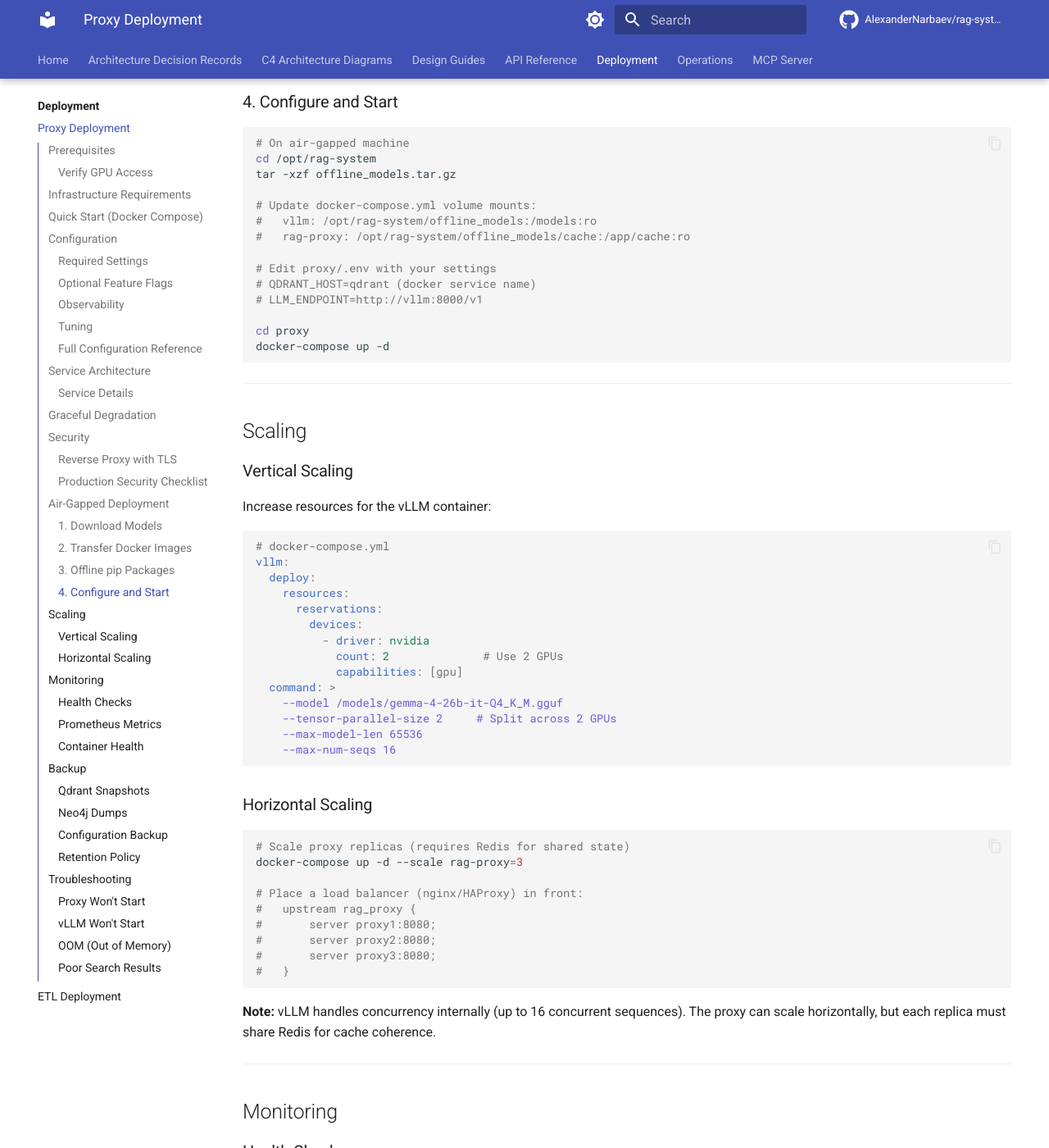
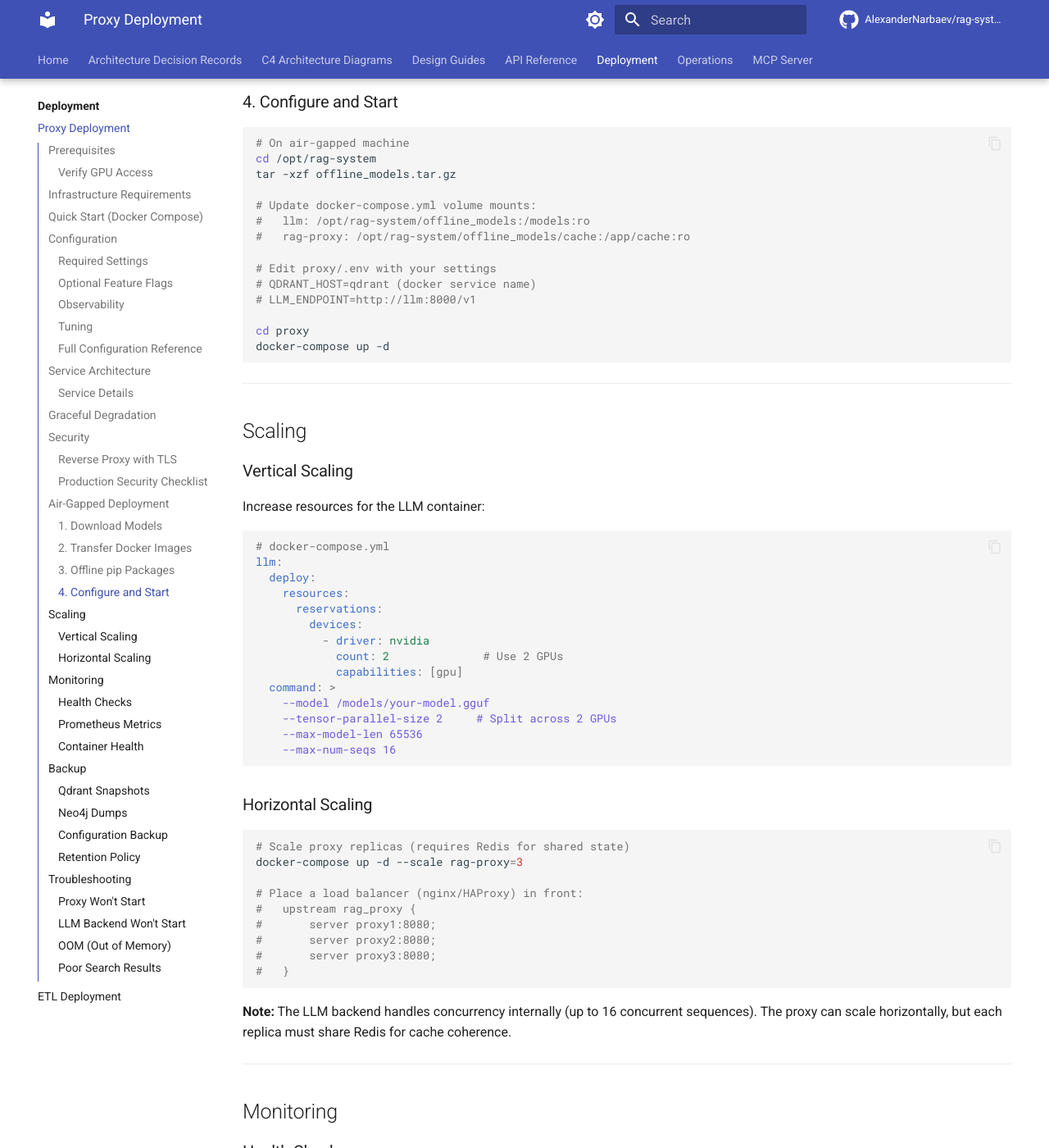
Before and after one commit to AlexanderNarbaev/rag-system, an MkDocs documentation site: the page built from docs/deploy_proxy.md, in a window 1280 px wide and 1400 px high, scrolled down 7661 px. Shown: the whole window at 82% size. Built offline with MkDocs 1.6.1 and Material for MkDocs 9.7.7, drawn with Linux system fonts in a browser that asks for light colours; comment, search, counter and statistics services are not loaded; some of the changed text lies outside the part shown.

Commit message:
docs: update remaining deploy docs + tests — remove all hardcoded model refs
- deploy_proxy.md: all 17 gemma/vllm references replaced with generic placeholders
- deploy_etl.md: spaCy/embedder model names as examples only
- deployment/index.md, diagrams/index.md: vLLM → LLM backend
- All test files: gemma model strings → test-model placeholder
- Zero hardcoded model names remain in codebase

````diff
--- a/docs/deploy_proxy.md
+++ b/docs/deploy_proxy.md
@@ -1,6 +1,6 @@
 # Proxy Deployment Guide
 
-The RAG Proxy is the core serving layer — a FastAPI application exposing an OpenAI-compatible API. It connects to Qdrant (vector search), Neo4j (knowledge graph), Redis (cache), and vLLM/llama.cpp (LLM inference).
+The RAG Proxy is the core serving layer — a FastAPI application exposing an OpenAI-compatible API. It connects to Qdrant (vector search), Neo4j (knowledge graph), Redis (cache), and an LLM backend (vLLM, llama.cpp, or any OpenAI-compatible endpoint).
 
 ---
 
@@ -70,7 +70,7 @@ docker-compose up -d
 
 # 3. Check status
 docker-compose ps
-# Expected: qdrant, neo4j, redis, vllm, rag-proxy, hitl-dashboard — all "Up"
+# Expected: qdrant, neo4j, redis, llm, rag-proxy, hitl-dashboard — all "Up"
 
 # 4. Verify health
 curl http://localhost:8080/v1/health
@@ -98,13 +98,13 @@ QDRANT_HOST=qdrant
 QDRANT_PORT=6333
 COLLECTION_NAME=knowledge_base
 
-# LLM endpoint (vLLM or llama.cpp)
-LLM_ENDPOINT=http://vllm:8000/v1
-LLM_MODEL_NAME=gemma-4-26b-it
-LLM_API_KEY=           # optional; must match vLLM --api-key if set
+# LLM endpoint (vLLM, llama.cpp, or any OpenAI-compatible backend)
+LLM_ENDPOINT=http://llm:8000/v1
+LLM_MODEL_NAME=your-model-name
+LLM_API_KEY=           # optional; must match backend --api-key if set
 
 # Embedding model
-EMBEDDER_MODEL=BAAI/bge-m3
+EMBEDDER_MODEL=your-embedding-model
 EMBEDDER_DEVICE=cpu    # "cpu" or "cuda"
 
 # Reranker
@@ -142,8 +142,8 @@ RATE_LIMIT_PER_MINUTE=60
 RATE_LIMIT_BURST=10
 
 # SLM (small model for query routing)
-SLM_ENDPOINT=http://vllm:8000/v1
-SLM_MODEL_NAME=gemma-2b-it
+SLM_ENDPOINT=http://llm:8000/v1
+SLM_MODEL_NAME=your-slm-model-name
 SLM_MAX_TOKENS=256
 ```
 
@@ -203,7 +203,7 @@ The `docker-compose.yml` defines these services:
 │               └──────┬──────┘                    │
 │                      │                            │
 │               ┌──────┴──────┐                    │
-│               │    vllm     │                    │
+│               │    llm      │                    │
 │               │    :8000    │                    │
 │               └─────────────┘                    │
 │                                                   │
@@ -221,7 +221,7 @@ The `docker-compose.yml` defines these services:
 | **qdrant** | `qdrant/qdrant:latest` | 6333, 6334 | No | Vector database for hybrid search |
 | **redis** | `redis:7-alpine` | 6379 | No | Multi-tier cache (embeddings, rerank, responses) |
 | **neo4j** | `neo4j:5-enterprise` | 7474, 7687 | No | Knowledge graph for entity relationships |
-| **vllm** | `vllm/vllm-openai:latest` | 8000 | **Yes** | LLM inference server (Gemma-4-26B) |
+| **llm** | Custom or `vllm/vllm-openai:latest` | 8000 | **Yes** | LLM inference server (your model) |
 | **rag-proxy** | Custom (FastAPI) | 8080 | No | OpenAI-compatible API with RAG pipeline |
 | **hitl-dashboard** | Custom (Streamlit) | 8501 | No | Expert review and feedback dashboard |
 
@@ -236,7 +236,7 @@ The proxy is designed to never crash on component failure. Each dependency fails
 | **Qdrant** | Retrieval returns empty results; LLM responds without context |
 | **Neo4j** | Graph expansion skipped; retrieval falls back to vector-only |
 | **Redis** | Falls back to in-memory cache; no persistence, lower hit rate |
-| **vLLM** | `/v1/health` returns 503; all completions fail with 503 |
+| **LLM backend** | `/v1/health` returns 503; all completions fail with 503 |
 | **Reranker OOM** | Uses raw hybrid scores instead of cross-encoder scores |
 
 Health check (`/v1/health`) reports degraded status with per-component details.
@@ -288,7 +288,7 @@ server {
 ### Production Security Checklist
 
 - [ ] Change all default passwords (Neo4j, Qdrant API key if set)
-- [ ] Set `LLM_API_KEY` and configure vLLM with `--api-key`
+- [ ] Set `LLM_API_KEY` and configure the LLM backend with `--api-key`
 - [ ] Use reverse proxy with TLS in front of port 8080
 - [ ] Enable firewall: only expose 8080 and 8501 externally
 - [ ] Set `LOG_FORMAT=json` for structured audit logs
@@ -311,7 +311,7 @@ cd rag-system
 python scripts/download_models_offline.py \
   --output-dir ./offline_models \
   --models embedder reranker spacy_ru spacy_en slm \
-  --gguf-url https://huggingface.co/bartowski/gemma-4-26b-it-GGUF/resolve/main/gemma-4-26b-it-Q4_K_M.gguf
+  --gguf-url https://huggingface.co/your-org/your-model-GGUF/resolve/main/your-model.gguf
 
 # Package
 tar -czf offline_models.tar.gz offline_models/
@@ -325,7 +325,7 @@ scp offline_models.tar.gz user@airgap-machine:/opt/rag-system/
 docker pull qdrant/qdrant:latest
 docker pull neo4j:5-enterprise
 docker pull redis:7-alpine
-docker pull vllm/vllm-openai:latest
+docker pull vllm/vllm-openai:latest  # or your LLM backend image
 docker pull python:3.11-slim
 
 docker save qdrant/qdrant:latest neo4j:5-enterprise redis:7-alpine \
@@ -356,12 +356,12 @@ cd /opt/rag-system
 tar -xzf offline_models.tar.gz
 
 # Update docker-compose.yml volume mounts:
-#   vllm: /opt/rag-system/offline_models:/models:ro
+#   llm: /opt/rag-system/offline_models:/models:ro
 #   rag-proxy: /opt/rag-system/offline_models/cache:/app/cache:ro
 
 # Edit proxy/.env with your settings
 # QDRANT_HOST=qdrant (docker service name)
-# LLM_ENDPOINT=http://vllm:8000/v1
+# LLM_ENDPOINT=http://llm:8000/v1
 
 cd proxy
 docker-compose up -d
@@ -373,11 +373,11 @@ docker-compose up -d
 
 ### Vertical Scaling
 
-Increase resources for the vLLM container:
+Increase resources for the LLM container:
 
 ```yaml
 # docker-compose.yml
-vllm:
+llm:
   deploy:
     resources:
       reservations:
@@ -386,7 +386,7 @@ vllm:
             count: 2              # Use 2 GPUs
             capabilities: [gpu]
   command: >
-    --model /models/gemma-4-26b-it-Q4_K_M.gguf
+    --model /models/your-model.gguf
     --tensor-parallel-size 2     # Split across 2 GPUs
     --max-model-len 65536
     --max-num-seqs 16
@@ -406,7 +406,7 @@ docker-compose up -d --scale rag-proxy=3
 #   }
 ```
 
-**Note:** vLLM handles concurrency internally (up to 16 concurrent sequences). The proxy can scale horizontally, but each replica must share Redis for cache coherence.
+**Note:** The LLM backend handles concurrency internally (up to 16 concurrent sequences). The proxy can scale horizontally, but each replica must share Redis for cache coherence.
 
 ---
 
@@ -422,7 +422,7 @@ curl http://localhost:8080/v1/health
 curl http://localhost:6333/health               # Qdrant
 docker exec rag-neo4j cypher-shell -u neo4j -p password "RETURN 1"  # Neo4j
 docker exec rag-redis redis-cli PING           # Redis
-curl http://localhost:8000/health               # vLLM
+curl http://localhost:8000/health               # LLM backend
 ```
 
 ### Prometheus Metrics
@@ -450,9 +450,9 @@ groups:
           summary: "Cache hit ratio below 30%"
 
       - alert: LLMDown
-        expr: up{job="vllm"} == 0
+        expr: up{job="llm"} == 0
         annotations:
-          summary: "vLLM instance is down"
+          summary: "LLM backend is down"
 ```
 
 ### Container Health
@@ -465,7 +465,7 @@ docker-compose ps
 
 # View specific container logs
 docker-compose logs -f rag-proxy
-docker-compose logs -f vllm --tail 100
+docker-compose logs -f llm --tail 100
 ```
 
 ---
@@ -537,27 +537,27 @@ ls -la proxy/.env
 docker run --rm -v $(pwd)/.env:/app/.env:ro rag-proxy python -c "from app.config import print_config; print_config()"
 ```
 
-### vLLM Won't Start
+### LLM Backend Won't Start
 
 ```bash
 # Check GPU access
 docker run --rm --gpus all vllm/vllm-openai:latest nvidia-smi
 
 # Check model file
-ls -la /opt/rag-system/offline_models/gemma-4-26b-it-Q4_K_M.gguf
+ls -la /opt/rag-system/offline_models/your-model.gguf
 
 # Check logs
-docker-compose logs vllm --tail 50
+docker-compose logs llm --tail 50
 
-# Common vLLM OOM fix — reduce context window:
-# Edit docker-compose.yml vllm command:
+# Common OOM fix — reduce context window:
+# Edit docker-compose.yml llm command:
 #   --max-model-len 32768  (instead of 130000)
 ```
 
 ### OOM (Out of Memory)
 
 ```bash
-# vLLM OOM: reduce model context, use smaller quant
+# LLM backend OOM: reduce model context, use smaller quant
 --max-model-len 32768
 --gpu-memory-utilization 0.80
 
````
Also changed, not shown: other parts of docs/deploy_proxy.md (+1 -1 lines), docs/deploy_etl.md (+8 -8 lines), docs/deployment/index.md (+2 -2 lines), docs/diagrams/index.md (+1 -1 lines), 6 other files.
